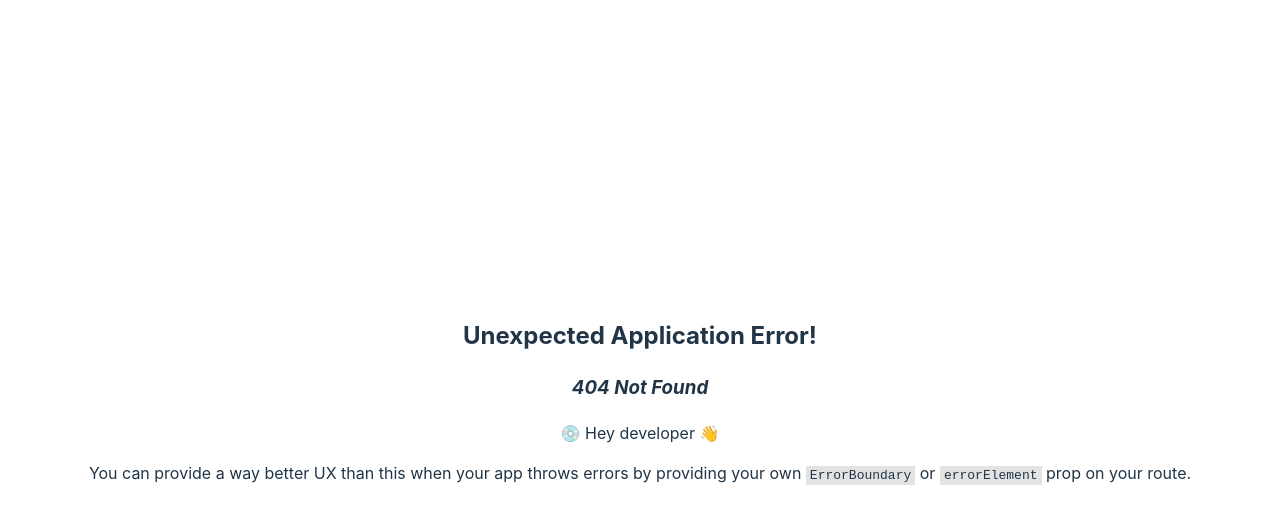
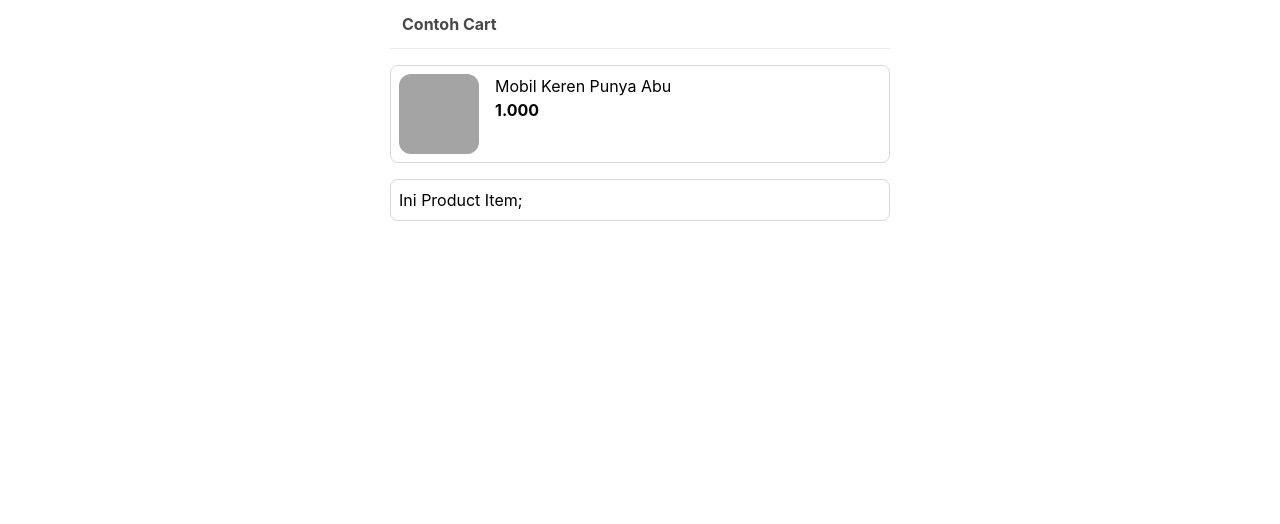
Before and after one commit to AburizalAN/react-sandbox, a React (Vite) app: page /cart in a window 1280 px wide. Before the commit this address had no page. Shown: the top 524 px of the page. Built offline with nearby package versions, Linux system fonts and the light colour scheme.

Commit message:
Work In Progress Create Cart

```diff
--- a/package.json
+++ b/package.json
@@ -10,6 +10,8 @@
     "preview": "vite preview"
   },
   "dependencies": {
+    "@emotion/react": "^11.11.1",
+    "@emotion/styled": "^11.11.0",
     "react": "^18.2.0",
     "react-dom": "^18.2.0",
     "react-icons": "^4.11.0",
--- a/src/App.tsx
+++ b/src/App.tsx
@@ -1,8 +1,8 @@
-import './App.css'
 import { createBrowserRouter, RouterProvider } from 'react-router-dom'
 import Home from './Home'
 import Test from './Test'
 import Test2 from './Test2'
+import Cart from "./Cart"
 
 const router = createBrowserRouter([
   {
@@ -16,6 +16,10 @@ const router = createBrowserRouter([
   {
     path: "/test2",
     element: <Test2 />
+  },
+  {
+    path: "/cart",
+    element: <Cart />
   }
 ])
 
--- /dev/null
+++ b/src/Cart.tsx
@@ -0,0 +1,87 @@
+import styled from "@emotion/styled";
+
+const ViewContainer = styled.div`
+  max-width: 500px;
+  height: 100vh;
+  margin: auto;
+`;
+
+const Navbar = styled.nav`
+  padding: 12px;
+  border-bottom: 1px solid #eaeaea;
+`;
+
+const Content = styled.div`
+  padding-top: 16px;
+`
+
+const PageTitle = styled.div`
+  font-weight: 700;
+  color: #484848;
+`;
+
+const ProductItem = styled.div`
+  border: 1px solid #d9d9d9;
+  border-radius: 8px;
+  padding: 8px;
+`;
+
+const ProductsContainer = styled.div`
+  display: flex;
+  flex-direction: column;
+  row-gap: 16px;
+  .product {
+    display: flex;
+    .image {
+      width: 80px;
+      height: 80px;
+      border-radius: 12px;
+      background-color: #a4a4a4;
+      object-fit: cover;
+      object-position: center;
+      margin-right: 16px;
+    }
+    .text {
+      .title {
+
+      }
+      .price {
+        font-weight: 700;
+      }
+    }
+  }
+`;
+
+const Cart = () => {
+  return (
+    <ViewContainer>
+      <Navbar>
+        <PageTitle>Contoh Cart</PageTitle>
+      </Navbar>
+      <Content>
+        <ProductsContainer>
+          <ProductItem>
+            <div className="product">
+              <div className="image">
+
+              </div>
+              <div className="text">
+                <div className="title">
+                  Mobil Keren Punya Abu
+                </div>
+                <div className="price">
+                  {new Intl.NumberFormat("id-ID").format(1000)}
+                </div>
+              </div>
+            </div>
+          </ProductItem>
+          <ProductItem>
+            Ini Product Item;
+          </ProductItem>
+        </ProductsContainer>
+      </Content>
+    </ViewContainer>
+  )
+};
+
+export default Cart;
--- a/src/Home.tsx
+++ b/src/Home.tsx
@@ -1,6 +1,7 @@
 import * as React from "react"
 import reactLogo from './assets/react.svg'
 import viteLogo from '/vite.svg'
+import TestFormComponent from "./components/TestFormComponent"
 
 const Home = () => {
   const [count, setCount] = React.useState(0)
@@ -26,6 +27,11 @@ const Home = () => {
       <p className="read-the-docs">
         Click on the Vite and React logos to learn more
       </p>
+      <form>
+        <div>Test Input</div>
+        <input name="email" />
+        <TestFormComponent />
+      </form>
     </>
   )
 }
--- /dev/null
+++ b/src/components/TestFormComponent.tsx
@@ -0,0 +1,7 @@
+const TestFormComponent = () => {
+  return (
+    <input name="email" />
+  )
+}
+
+export default TestFormComponent;
--- a/src/index.css
+++ b/src/index.css
@@ -1,11 +1,6 @@
 :root {
   font-family: Inter, system-ui, Avenir, Helvetica, Arial, sans-serif;
   line-height: 1.5;
-  font-weight: 400;
-
-  color-scheme: light dark;
-  color: rgba(255, 255, 255, 0.87);
-  background-color: #242424;
 
   font-synthesis: none;
   text-rendering: optimizeLegibility;
@@ -13,57 +8,3 @@
   -moz-osx-font-smoothing: grayscale;
   -webkit-text-size-adjust: 100%;
 }
-
-a {
-  font-weight: 500;
-  color: #646cff;
-  text-decoration: inherit;
-}
-a:hover {
-  color: #535bf2;
-}
-
-body {
-  margin: 0;
-  display: flex;
-  place-items: center;
-  min-width: 320px;
-  min-height: 100vh;
-}
-
-h1 {
-  font-size: 3.2em;
-  line-height: 1.1;
-}
-
-button {
-  border-radius: 8px;
-  border: 1px solid transparent;
-  padding: 0.6em 1.2em;
-  font-size: 1em;
-  font-weight: 500;
-  font-family: inherit;
-  background-color: #1a1a1a;
-  cursor: pointer;
-  transition: border-color 0.25s;
-}
-button:hover {
-  border-color: #646cff;
-}
-button:focus,
-button:focus-visible {
-  outline: 4px auto -webkit-focus-ring-color;
-}
-
-@media (prefers-color-scheme: light) {
-  :root {
-    color: #213547;
-    background-color: #ffffff;
-  }
-  a:hover {
-    color: #747bff;
-  }
-  button {
-    background-color: #f9f9f9;
-  }
-}
--- a/src/styles/main.scss
+++ b/src/styles/main.scss
@@ -1,3 +1,14 @@
+*, ::before, ::after {
+  box-sizing: border-box;
+  margin: 0;
+  padding: 0;
+}
+
+body {
+  // line-height: 1.5;
+  -webkit-font-smoothing: antialiased;
+}
+
 .modal {
   position: fixed;
   width: 700px;
```
Also changed, not shown: 2 other files (tests, documents, lock files or other folders).
